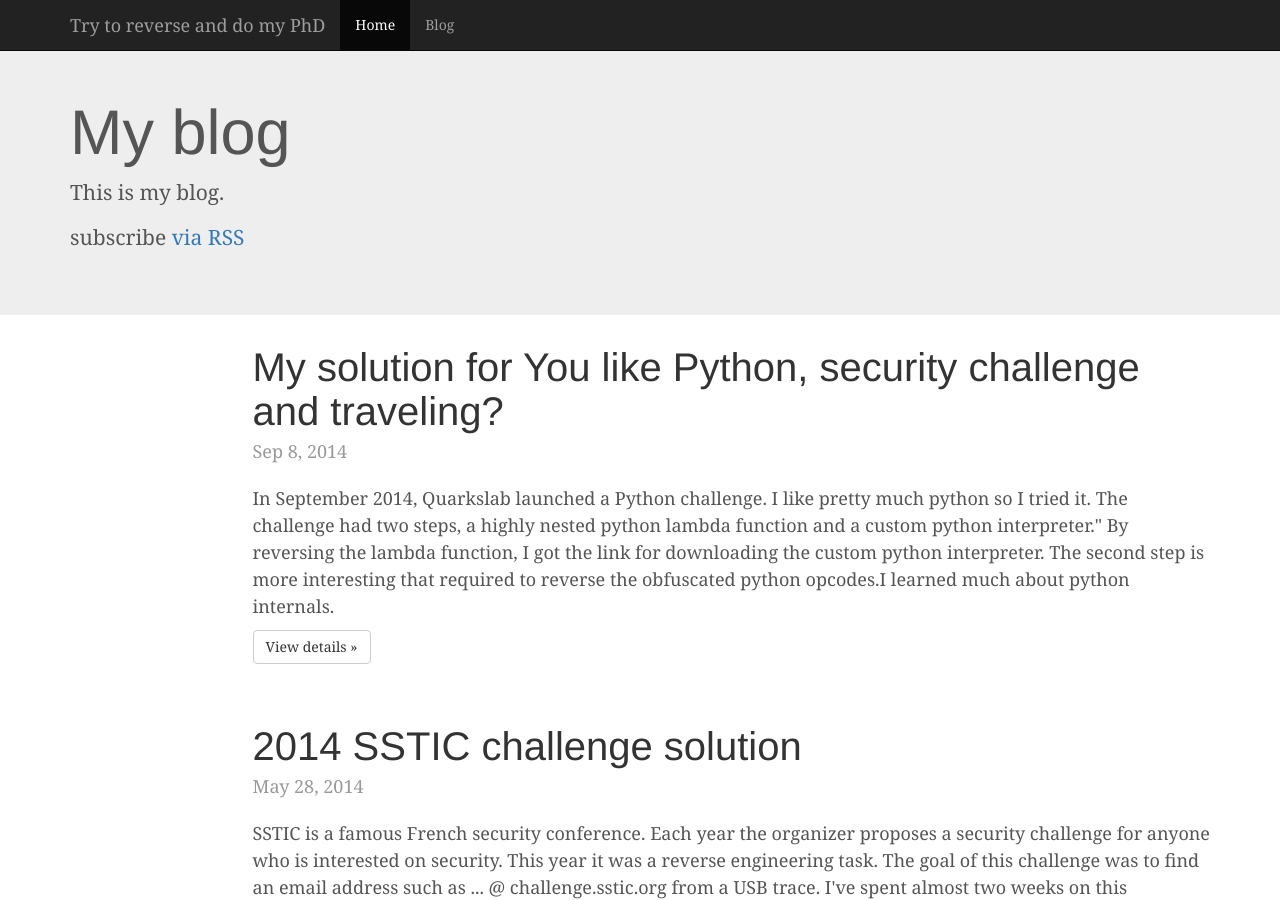
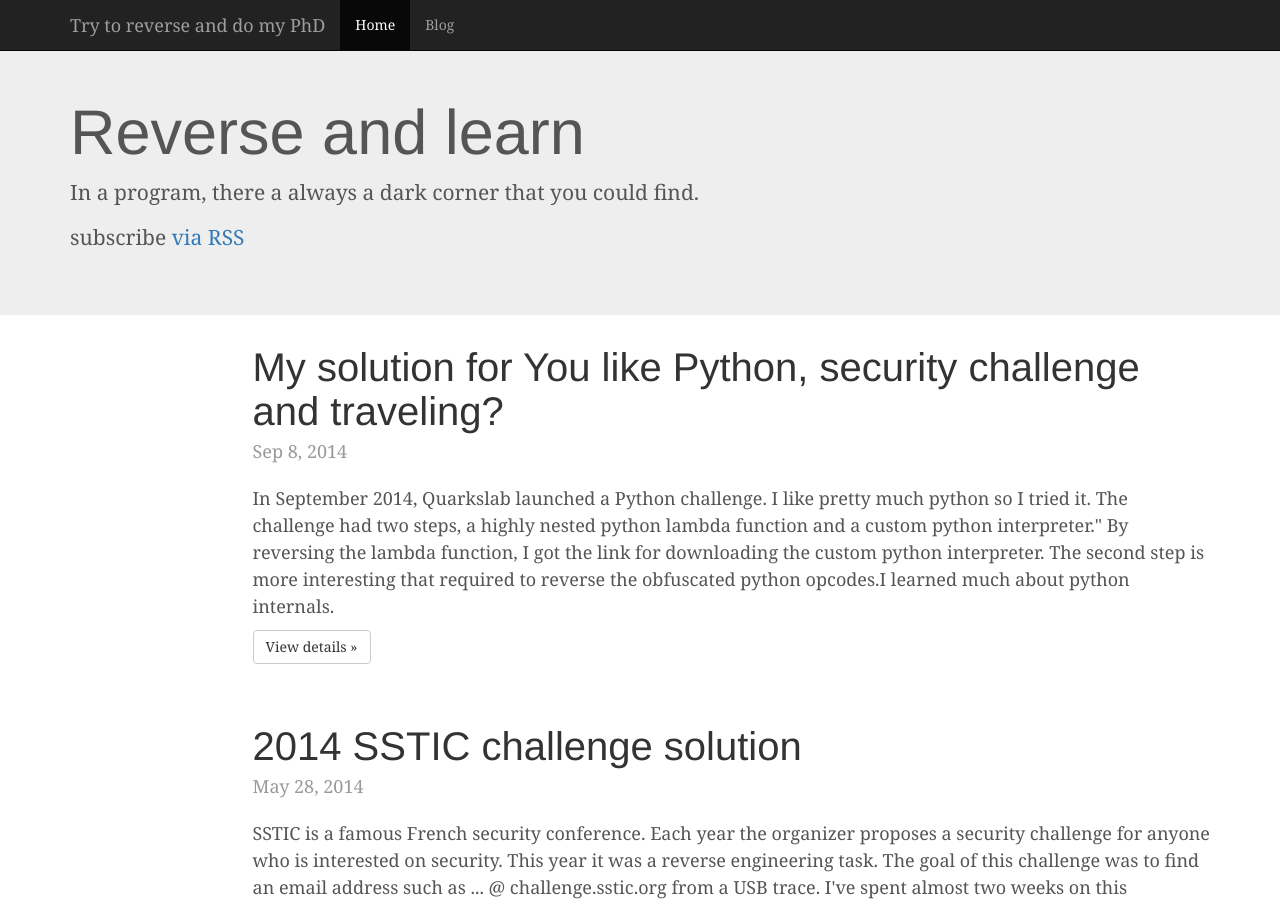
Before and after one commit to cregnec/cregnec.github.io, a Jekyll site: the page built from blog/index.html, in a window 1280 px wide and 900 px high. Built offline with Jekyll 4.4.1, drawn with Linux system fonts in a browser that asks for light colours; nearby versions of some CDN libraries; the list of posts is cut into pages by our own code.

Commit message:
change blog title

```diff
--- a/_layouts/blog-default.html
+++ b/_layouts/blog-default.html
@@ -10,8 +10,8 @@
     <!-- Main jumbotron for a primary marketing message or call to action -->
     <div class="jumbotron">
       <div class="container">
-        <h1>My blog</h1>
-        <p>This is my blog.</p>
+        <h1>Reverse and learn</h1>
+        <p>In a program, there a always a dark corner that you could find.</p>
         <p class="rss-subscribe">subscribe <a href="{{ "/feed.xml" | prepend: site.baseurl }}">via RSS</a></p>
       </div>
     </div>
--- a/blog/index.html
+++ b/blog/index.html
@@ -1,6 +1,6 @@
 ---
 layout: blog-default
-title: My Blog
+title: Reverse and learn
 ---
 
   <!--<div class="blog-header">-->
```
